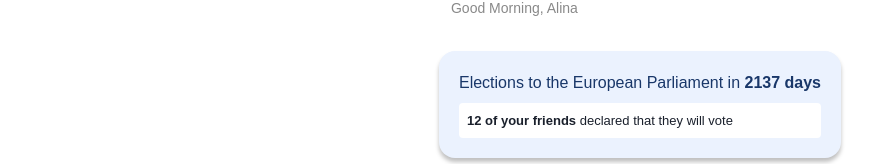
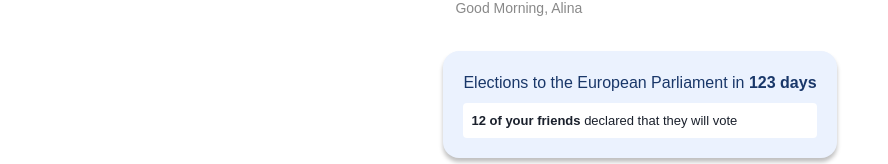
Before and after one commit to Matipolit/Korniszony23, a React (Vite) app: page / in a window 1280 px wide. Both pictures are taken after a click on the button "Log in". Shown: the part 135-299 px from the top of the page, without its empty margins (0-888 px from the left). Built offline with nearby package versions, Linux system fonts and the light colour scheme.

Commit message:
fix 2137

```diff
--- a/src/pages/Home.jsx
+++ b/src/pages/Home.jsx
@@ -19,7 +19,7 @@
                 boxShadow="0px 4px 4px 0px rgba(0, 0, 0, 0.25)"
             >
                 <Text fontSize="16px" color="#193769;">
-                    Elections to the European Parliament in <b>2137 days</b>
+                    Elections to the European Parliament in <b>123 days</b>
                 </Text>
                 <Box background="#FFFFFF" borderRadius="4" marginTop="2">
                     <Text fontSize="13px" padding="2">
```
